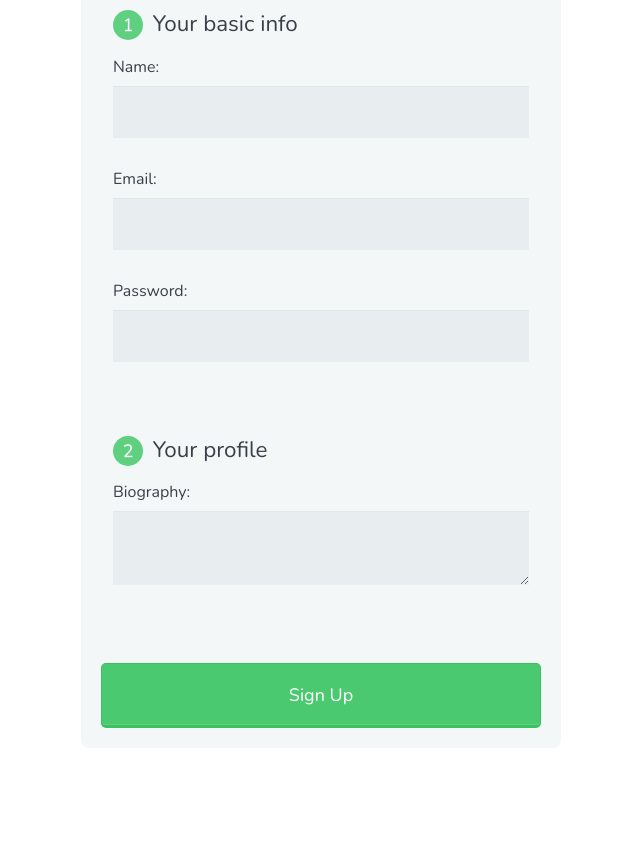
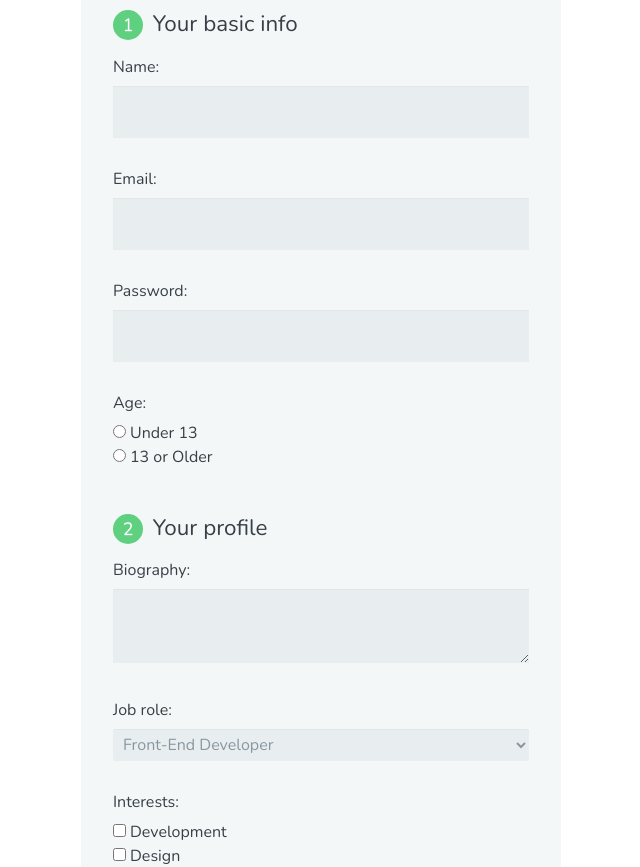
Before and after one commit to willowcheng/html-forms, a plain HTML site: page index.html in a window 1280 px wide. Shown: the part 85-952 px from the top of the page, without its empty margins (319-959 px from the left). Before the commit the page ends 843 px from the top, so only its background shows below. Drawn offline with nearby package versions, Linux system fonts and the light colour scheme.

Commit message:
Choosing options

```diff
--- a/index.html
+++ b/index.html
@@ -20,12 +20,42 @@
         <input type="email" id="mail" name="user_email">
         <label for="password">Password:</label>
         <input type="password" id="password" name="user_password">
+
+        <label>Age:</label>
+        <input type="radio" id="under_13" value="under_13" name="user_age"><label for="under_13" class="light">Under 13</label><br>
+        <input type="radio" id="over_13" value="over_13" name="user_age"><label for="over_13" class="light">13 or Older</label>
     </fieldset>
 
     <fieldset>
         <legend><span class="number">2</span> Your profile</legend>
         <label for="bio">Biography:</label>
         <textarea id="bio" name="user_bio"></textarea>
+
+        <label for="job">Job role:</label>
+        <select id="job" name="user_job">
+            <optgroup label="Web">
+                <option value="frontend_developer">Front-End Developer</option>
+                <option value="php_developer">PHP Developer</option>
+                <option value="python_developer">Python Developer</option>
+                <option value="rails_developer">Rails Developer</option>
+                <option value="web_designer">Web Designer</option>
+                <option value="wordpress_developer">Wordpress Developer</option>
+            </optgroup>
+            <optgroup label="Mobile">
+                <option value="android_developer">Android Developer</option>
+                <option value="ios_developer">iOS Developer</option>
+                <option value="mobile_designer">Mobile Designer</option>
+            </optgroup>
+            <optgroup label="Business">
+                <option value="business_owner">Business Owner</option>
+                <option value="freelancer">Freelancer</option>
+            </optgroup>
+        </select>
+
+        <label>Interests:</label>
+        <input type="checkbox" id="development" value="interest_development" name="user_interest"><label class="light" for="development">Development</label><br>
+        <input type="checkbox" id="design" value="interest_design" name="user_interest"><label class="light" for="design">Design</label><br>
+        <input type="checkbox" id="business" value="interest_business" name="user_interest"><label class="light" for="business">Business</label><br>
     </fieldset>
     <button type="submit">Sign Up</button>
 </form>
```
